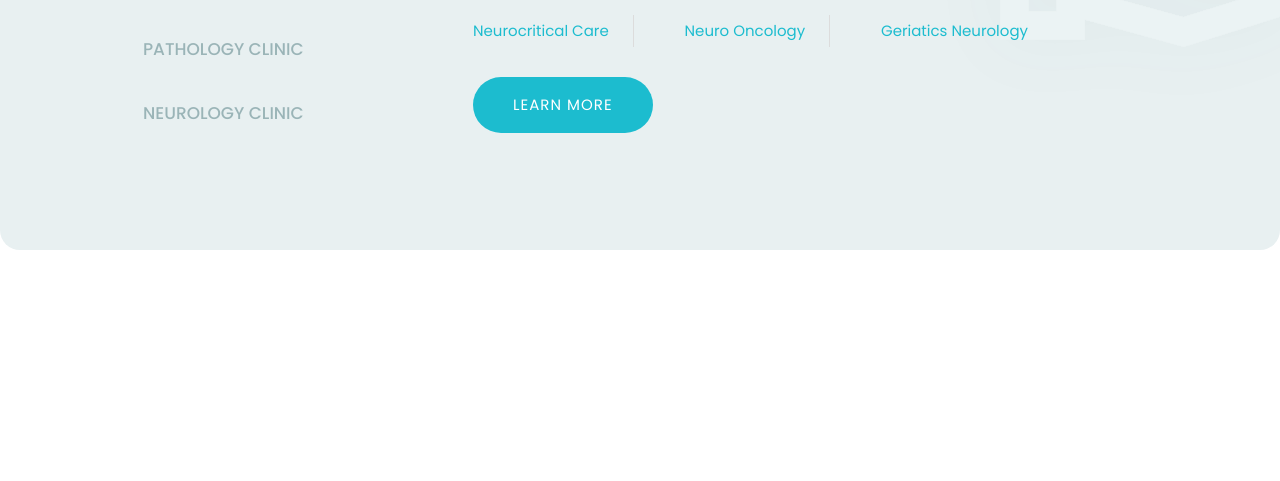
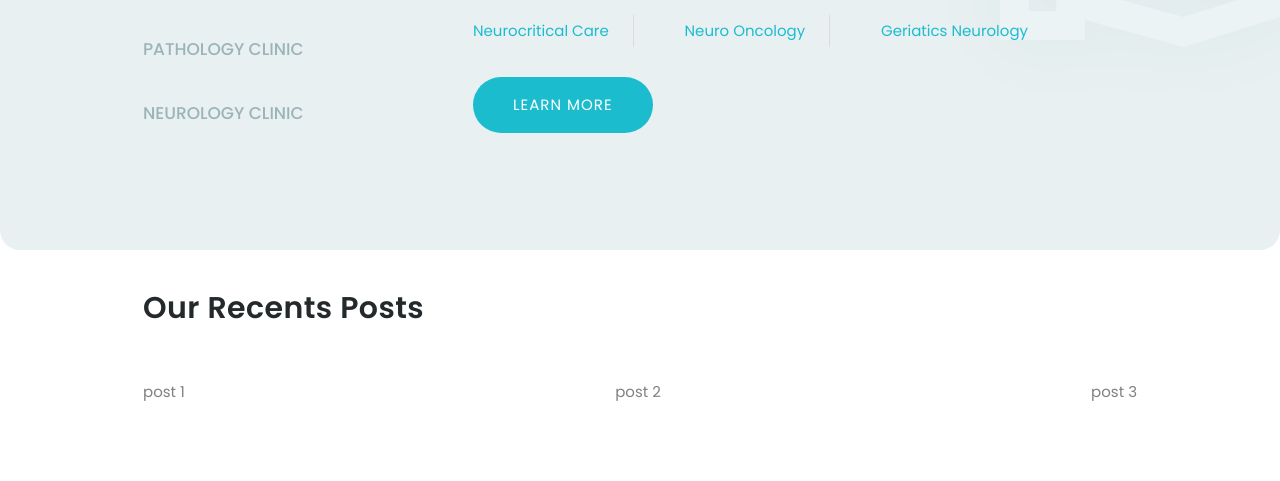
Before and after one commit to Khaffycodes/health-landing-page, a website: page src/index.html in a window 1280 px wide. Shown: the part 3559-4040 px from the top of the page. Drawn offline with nearby package versions, Linux system fonts and the light colour scheme.

Commit message:
started blog section

```diff
--- a/src/index.html
+++ b/src/index.html
@@ -797,7 +797,7 @@
         </div>
       </div>
     </section>
-    <!-- Department section -->
+    <!-- department section -->
     <section class="departments section">
       <div
         class="departments__bg bg-departments bg-cover xl:bg-auto bg-center bg-no-repeat max-w-[1466px] mx-4 xl:mx-auto rounded-[20px] px-6 xl:px-0 py-12 xl:pt-[80px] xl:pb-[90px] relative min-h-[588px] flex items-center"
@@ -859,6 +859,25 @@
         </div>
       </div>
     </section>
+    <!-- blog section -->
+    <section class="blog py-10">
+      <div class="container mx-auto">
+        <h2 class="blog__title h2 mb-[50px] text-center xl:text-left">
+          Our recents posts
+        </h2>
+        <!-- blog post -->
+        <div
+          class="flex flex-col xl:flex-row gap-y-6 xl:gap-y-0 items-center xl:justify-between mb-[30px]"
+        >
+          <!-- post 1 -->
+          <div>post 1</div>
+          <!-- post 2 -->
+          <div>post 2</div>
+          <!-- post 3 -->
+          <div>post 3</div>
+        </div>
+      </div>
+    </section>
 
     <!-- temp div -->
     <div class="h-[4000px]"></div>
```
Also changed, not shown: dist/output.css.
